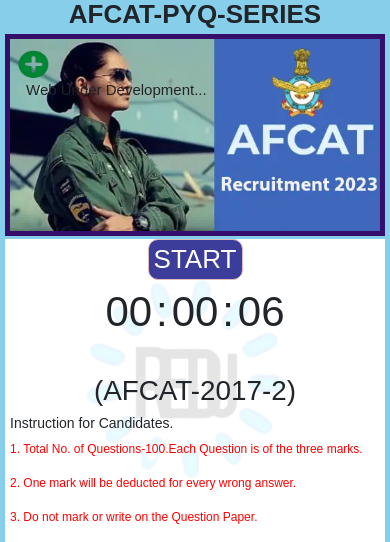
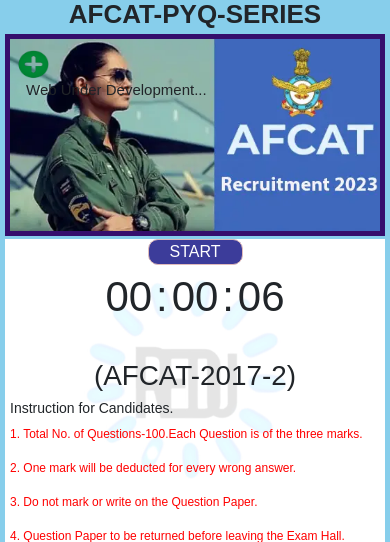
Before and after one commit to Real-Education/Practice, a PHP site: page /2017-1.html in a window 390 px wide. Shown: the part 100-642 px from the top of the page. Run offline with PHP 8.4, Linux system fonts and the light colour scheme.

Commit message:
Update sub1.css

```diff
--- a/sub1.css
+++ b/sub1.css
@@ -380,7 +380,12 @@
 
 .footer{
   font-size: 8px;
-}}
+}
+#start {
+  font-size:15px;
+}
+
+}
 
 @media screen and (max-width:500px) and (min-width: 300px) {
   .first{
@@ -397,6 +402,9 @@
   .ladder{
     font-size: 14px;
   }
+  #start {
+    font-size:16px;
+  }
 }
 @media screen and (max-width:600px) and (min-width: 500px) {
   .first{
@@ -407,6 +415,7 @@
     overflow:auto;
 
   }
+
 
 }
 
```
